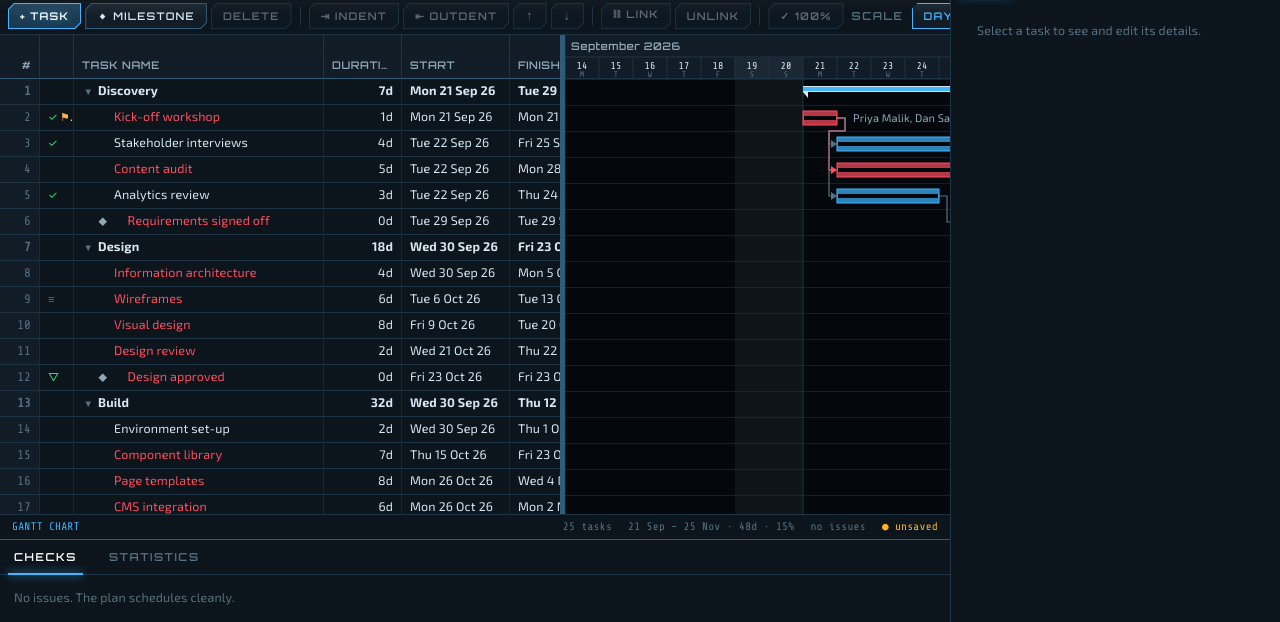
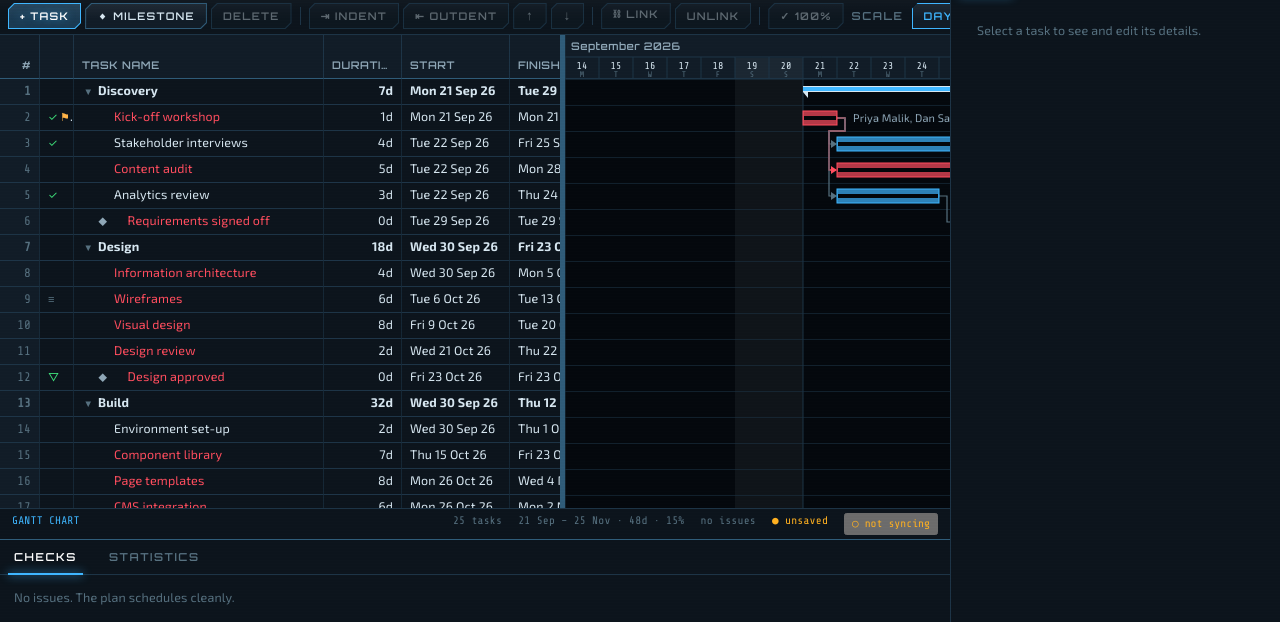
Before and after one commit to allenxhsu/project-planner, a plain HTML site: page index.html in a window 1280 px wide. Shown: the part 91-713 px from the top of the page. Drawn offline with Linux system fonts and the light colour scheme; a web font is replaced by a local one.

Commit message:
A sync chip that answers the question
The status bar had a chip saying "sync", which told you sync existed. It
appeared only when sync was configured, so the one state worth shouting about
— this copy is on this device and nowhere else — was the state that showed
nothing at all.

It now says where the copy stands: the time of the last sync, the records here
against the records on the server, and a colour for whether those agree. Off,
it reads "not syncing" and says so on hover. Failed, it reads "sync failed"
with the reason. Mid-run it says so. The tooltip carries the rest — which
server or which account, whether the two counts match, and whether the browser
has agreed to keep the local copy — and a click opens the settings.

The counts are read after every sync and once at startup, cached so the bar
renders without a fetch, and published through the same status event the bar
already listens to.

60 tests pass.

Co-Authored-By: Claude Opus 5 <noreply@anthropic.com>

```diff
--- a/src/main.js
+++ b/src/main.js
@@ -20,7 +20,7 @@ import { renderInspector } from './ui/inspector.js';
 import { renderBottom, checkBadge } from './ui/bottom.js';
 import { initHeader, renderHeader, refreshWorkspaceLabel, renderViewTabs, renderToolbar, renderStatus, saveProject, saveProjectAs, openFile, loadText, COMMANDS } from './ui/toolbar.js';
 import { modalOpen } from './ui/dialog.js';
-import { initSync, syncAfterSave, adoptRemoteSettings, readStoredAutosave, APP_ID } from './state/sync.js';
+import { initSync, syncAfterSave, adoptRemoteSettings, readStoredAutosave, storeCounts, APP_ID } from './state/sync.js';
 import { SYNC_EVENTS } from '../sync-kit/js/events.js';
 import { portalApp } from '../sync-kit/js/portal.js';
 
@@ -147,6 +147,7 @@ initSync()
         try { loadProject(parse(JSON.stringify(stored)).project); } catch { /* keep what is on screen */ }
       }
     }
+    void storeCounts();
     return Promise.all([reloadPlans(), refreshWorkspaceLabel()]);
   })
   .catch((err) => console.error('sync could not start', err));
--- a/src/state/sync.js
+++ b/src/state/sync.js
@@ -150,6 +150,10 @@ export async function importStore(text) {
   return { added, replaced, kept };
 }
 
+/** The last counts read, for a readout that renders synchronously. */
+let counts = { local: 0, server: null, at: 0 };
+export const lastCounts = () => ({ ...counts });
+
 /** How many records are here, and how many the server says it holds. */
 export async function storeCounts() {
   const local = recordStore ? (await recordStore.all()).length : 0;
@@ -167,6 +171,8 @@ export async function storeCounts() {
       }
     } catch { server = null; }
   }
+  counts = { local, server, at: Date.now() };
+  announce();
   return { local, server };
 }
 
@@ -368,6 +374,9 @@ export async function syncNow() {
     const result = await engine.sync();
     if (result.applied.length) await adopt(result.applied);
     lastStatus = { ...engine.status };
+    // The readout says how many records are here and how many are there; a
+    // sync is exactly when that can have changed.
+    void storeCounts();
     return result;
   } catch (err) {
     lastStatus = { ...engine.status };
--- a/src/styles.css
+++ b/src/styles.css
@@ -238,6 +238,8 @@ body { overflow: hidden; background: var(--sc-bg); color: var(--sc-text); font-f
 .person-plans { display: flex; gap: 4px; flex-wrap: wrap; }
 .person-plan { --tint: var(--sc-text-3); max-width: 100%; overflow: hidden; text-overflow: ellipsis; white-space: nowrap; }
 
+.status-sync.ok { color: var(--sc-ok, var(--sc-app)); }
+.status-sync.pending { color: var(--sc-warning, var(--sc-text-2)); }
 .workspace-pick { margin-left: 10px; padding: 2px 8px; color: var(--sc-text-2); box-shadow: inset 0 0 0 1px var(--sc-line); }
 .workspace-pick:hover { color: var(--sc-text-1); }
 .usage-row { cursor: pointer; }
--- a/src/ui/toolbar.js
+++ b/src/ui/toolbar.js
@@ -17,7 +17,7 @@ import { reloadUsage } from './resources.js';
 import { GROUPINGS } from './kanban.js';
 import { reloadAllTasks } from './alltasks.js';
 import { shiftWeek, showThisWeek, reloadCalendarPlans, RANGES, rangeOf } from './calendar.js';
-import { exportStore, importStore, syncAfterSave, syncConfigured, syncStatus, saveToCloud, getSettings, inPortal, listWorkspaces, createWorkspace, renameWorkspace, deleteWorkspace, activeWorkspace, setActiveWorkspace } from '../state/sync.js';
+import { exportStore, importStore, syncAfterSave, syncConfigured, syncStatus, saveToCloud, getSettings, inPortal, persistence, lastCounts, storeCounts, listWorkspaces, createWorkspace, renameWorkspace, deleteWorkspace, activeWorkspace, setActiveWorkspace } from '../state/sync.js';
 import { zoomGantt, scrollToToday, ZOOMS } from './gantt.js';
 import { zoomNetwork } from './network.js';
 import { RULES } from '../model/validate.js';
@@ -518,13 +518,62 @@ export function renderStatus(root) {
   const errs = issues.filter((i) => i.level === 'error').length, warns = issues.filter((i) => i.level === 'warning').length;
   root.append(el('span', { class: errs ? 'warn' : '', text: errs || warns ? `${errs ? `${errs} error${errs > 1 ? 's' : ''}` : ''}${errs && warns ? ', ' : ''}${warns ? `${warns} warning${warns > 1 ? 's' : ''}` : ''}` : 'no issues' }));
   root.append(el('span', { class: ui.dirty ? 'warn' : 'ok', text: ui.dirty ? '● unsaved' : '● saved' }));
-  if (syncConfigured()) {
-    const s = syncStatus();
-    const glyph = s.phase === 'syncing' ? '⟳' : s.phase === 'error' ? '⚠' : '⇅';
-    root.append(el('button', {
-      class: `link status-sync${s.phase === 'error' ? ' warn' : ''}`, text: `${glyph} sync`,
-      title: s.phase === 'error' ? `Last sync failed: ${s.lastError}` : s.lastSyncAt ? `Last sync ${new Date(s.lastSyncAt).toLocaleTimeString()}` : 'Not synced yet',
+  root.append(syncChip());
+}
+
+/**
+ * The sync readout: where this copy stands, in one chip.
+ *
+ * Four things decide whether the data is safe, and each was somewhere else or
+ * nowhere: is sync on at all, did the last run work, how many records are here
+ * against how many the server holds, and has the browser agreed to keep the
+ * local copy. A chip that only appeared when sync was configured could never
+ * say the most important thing — that it is not.
+ */
+function syncChip() {
+  const s = syncStatus();
+  const { local, server } = lastCounts();
+  const p = persistence();
+  const where = inPortal() ? location.host : (getSettings().url ? hostOf(getSettings().url) : null);
+
+  if (!syncConfigured()) {
+    return el('button', {
+      class: 'link status-sync warn', text: '○ not syncing',
+      title: [
+        'This copy is on this device only.',
+        local ? `${local} record${local === 1 ? '' : 's'} here, none on a server.` : '',
+        p.state === 'persisted' ? 'The browser has agreed to keep it.' : 'The browser has not agreed to keep it, so it could be cleared.',
+        '',
+        'Click to set up sync.',
+      ].filter(Boolean).join('\n'),
       onclick: settingsDialog,
-    }));
+    });
   }
+
+  const glyph = s.phase === 'syncing' ? '⟳' : s.phase === 'error' ? '⚠' : '⇅';
+  const when = s.lastSyncAt ? new Date(s.lastSyncAt).toLocaleTimeString([], { hour: '2-digit', minute: '2-digit' }) : null;
+  const text = s.phase === 'syncing' ? `${glyph} syncing…`
+    : s.phase === 'error' ? `${glyph} sync failed`
+      : when ? `${glyph} ${when}` : `${glyph} not synced yet`;
+  const agree = server === null ? null : (server === local);
+
+  return el('button', {
+    class: `link status-sync${s.phase === 'error' ? ' warn' : agree === false ? ' pending' : ' ok'}`,
+    text: `${text}${server === null ? '' : `  ${local}/${server}`}`,
+    title: [
+      s.phase === 'error' ? `The last sync failed: ${s.lastError || 'no reason given'}` : null,
+      where ? `Syncing with ${where}${inPortal() ? ' as the account you are signed in as' : ''}.` : null,
+      when ? `Last sync at ${when}.` : 'No sync has finished yet.',
+      server === null ? `${local} record${local === 1 ? '' : 's'} here; the server was not reachable when last asked.`
+        : agree ? `${local} records here and ${server} on the server — the same.`
+          : `${local} here, ${server} on the server. They differ until the next sync finishes.`,
+      p.state === 'persisted' ? 'The browser keeps this copy on the device.'
+        : p.state === 'at-risk' ? 'The browser has not agreed to keep the local copy: install the app to fix that.' : null,
+      '',
+      'Click for sync settings.',
+    ].filter(Boolean).join('\n'),
+    onclick: settingsDialog,
+  });
 }
+
+const hostOf = (url) => { try { return new URL(url).host; } catch { return url; } };
```
Also changed, not shown: README.md.
